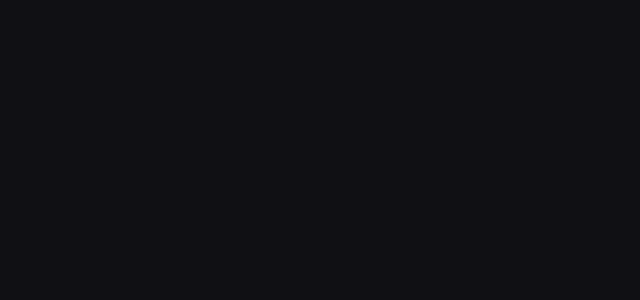
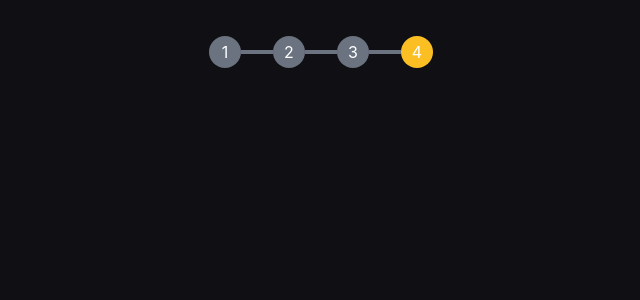
Before and after one commit to Sakshamyadav6/resume-builder, a React (Vite) app: page /others in a window 1280 px wide. Before the commit this address had no page. Shown: the top 300 px of the page, without its empty margins (319-959 px from the left). Built offline with nearby package versions, Linux system fonts and the light colour scheme.

Commit message:
feat:form

```diff
--- a/src/App.jsx
+++ b/src/App.jsx
@@ -2,12 +2,20 @@
 import "./output.css";
 import "./App.css";
 import Home from "./pages/Home";
+import Details from "./pages/Details";
+import Experiences from "./pages/Experiences";
+import Education from "./pages/Education";
+import Others from "./pages/Others";
 
 function App() {
   return (
     <>
       <Routes>
         <Route path="/" element={<Home />} />
+        <Route path="/details" element={<Details />} />
+        <Route path="/experiences" element={<Experiences />} />
+        <Route path="/education" element={<Education />} />
+        <Route path="/others" element={<Others />} />
       </Routes>
     </>
   );
--- /dev/null
+++ b/src/components/FormSteps.jsx
@@ -0,0 +1,104 @@
+import React from "react";
+
+const FormSteps = ({ step1, step2, step3, step4 }) => {
+  return (
+    <>
+      <div>
+        {step1 ? (
+          <>
+            <div className="flex items-center">
+              <div className="rounded-full bg-primary text-white w-8 h-8 flex items-center justify-center">
+                1
+              </div>
+              <div className="h-1 w-8 bg-primary"></div>
+              <div className="rounded-full bg-gray-500 text-white w-8 h-8 flex items-center justify-center">
+                2
+              </div>
+              <div className="h-1 w-8 bg-gray-500"></div>
+              <div className="rounded-full bg-gray-500 text-white w-8 h-8 flex items-center justify-center">
+                3
+              </div>
+              <div className="h-1 w-8 bg-gray-500"></div>
+              <div className="rounded-full bg-gray-500 text-white w-8 h-8 flex items-center justify-center">
+                4
+              </div>
+            </div>
+          </>
+        ) : (
+          <></>
+        )}
+        {step2 ? (
+          <>
+            <div className="flex items-center">
+              <div className="rounded-full bg-gray-500 text-white w-8 h-8 flex items-center justify-center">
+                1
+              </div>
+              <div className="h-1 w-8 bg-gray-500"></div>
+              <div className="rounded-full bg-primary text-white w-8 h-8 flex items-center justify-center">
+                2
+              </div>
+              <div className="h-1 w-8 bg-primary"></div>
+              <div className="rounded-full bg-gray-500 text-white w-8 h-8 flex items-center justify-center">
+                3
+              </div>
+              <div className="h-1 w-8 bg-gray-500"></div>
+              <div className="rounded-full bg-gray-500 text-white w-8 h-8 flex items-center justify-center">
+                4
+              </div>
+            </div>
+          </>
+        ) : (
+          <></>
+        )}
+        {step3 ? (
+          <>
+            <div className="flex items-center">
+              <div className="rounded-full bg-gray-500 text-white w-8 h-8 flex items-center justify-center">
+                1
+              </div>
+              <div className="h-1 w-8 bg-gray-500"></div>
+              <div className="rounded-full bg-gray-500 text-white w-8 h-8 flex items-center justify-center">
+                2
+              </div>
+              <div className="h-1 w-8 bg-gray-500"></div>
+              <div className="rounded-full bg-primary text-white w-8 h-8 flex items-center justify-center">
+                3
+              </div>
+              <div className="h-1 w-8 bg-primary"></div>
+              <div className="rounded-full bg-gray-500 text-white w-8 h-8 flex items-center justify-center">
+                4
+              </div>
+            </div>
+          </>
+        ) : (
+          <></>
+        )}
+        {step4 ? (
+          <>
+            <div className="flex items-center">
+              <div className="rounded-full bg-gray-500 text-white w-8 h-8 flex items-center justify-center">
+                1
+              </div>
+              <div className="h-1 w-8 bg-gray-500"></div>
+              <div className="rounded-full bg-gray-500 text-white w-8 h-8 flex items-center justify-center">
+                2
+              </div>
+              <div className="h-1 w-8 bg-gray-500"></div>
+              <div className="rounded-full bg-gray-500 text-white w-8 h-8 flex items-center justify-center">
+                3
+              </div>
+              <div className="h-1 w-8 bg-gray-500"></div>
+              <div className="rounded-full bg-primary text-white w-8 h-8 flex items-center justify-center">
+                4
+              </div>
+            </div>
+          </>
+        ) : (
+          <></>
+        )}
+      </div>
+    </>
+  );
+};
+
+export default FormSteps;
--- /dev/null
+++ b/src/pages/Details.jsx
@@ -0,0 +1,16 @@
+import React from "react";
+import FormSteps from "../components/FormSteps";
+
+const Details = () => {
+  return (
+    <>
+      <div className="flex justify-center mt-9">
+        <FormSteps step1 />
+
+        {/* <h1>Personal Details</h1> */}
+      </div>
+    </>
+  );
+};
+
+export default Details;
--- /dev/null
+++ b/src/pages/Education.jsx
@@ -0,0 +1,12 @@
+import React from "react";
+import FormSteps from "../components/FormSteps";
+
+const Education = () => {
+  return (
+    <div className="flex justify-center mt-9">
+      <FormSteps step3 />
+    </div>
+  );
+};
+
+export default Education;
--- /dev/null
+++ b/src/pages/Experiences.jsx
@@ -0,0 +1,12 @@
+import React from "react";
+import FormSteps from "../components/FormSteps";
+
+const Experiences = () => {
+  return (
+    <div className="flex justify-center mt-9">
+      <FormSteps step2 />
+    </div>
+  );
+};
+
+export default Experiences;
--- a/src/pages/Home.jsx
+++ b/src/pages/Home.jsx
@@ -1,10 +1,12 @@
 import React from "react";
 import "../output.css";
-import { Link } from "react-router-dom";
+import { Link, useNavigate } from "react-router-dom";
 
 const Home = () => {
-  const pagehandle = () => {
+  const navigate = useNavigate();
+  const pagehandle = (e) => {
     e.preventDefault();
+    navigate("/details");
   };
 
   return (
@@ -12,13 +14,13 @@
       <h1 className="text-primary text-4xl text-center font-mono font-bold mt-24">
         Resume Builder
       </h1>
-      <h4 className="text-center text-2xl text-gray-500 font-bold italic mt-32 tracking-widest">
+      <h4 className="text-center text-2xl text-gray-500 font-bold italic mt-32 tracking-widest hover:text-gray-300 transition-all cursor-pointer">
         “Your CV is just a commodity, Package yourself.” <br /> - Bernard Kelvin
         Clive
       </h4>
       <div className="flex justify-center mt-10">
         <button
-          class="bg-transparent border-gray-500 border-2 text-white font-mono font-semibold py-2 px-4 rounded-full transition duration-500 ease-in-out hover:border-primary hover:text-primary "
+          className="bg-transparent border-gray-500 border-2 text-white font-mono font-semibold py-2 px-4 rounded-full transition duration-500 ease-in-out hover:border-primary hover:text-primary "
           onClick={pagehandle}
         >
           Get Started
--- /dev/null
+++ b/src/pages/Others.jsx
@@ -0,0 +1,12 @@
+import React from "react";
+import FormSteps from "../components/FormSteps";
+
+const Others = () => {
+  return (
+    <div className="flex justify-center mt-9">
+      <FormSteps step4 />
+    </div>
+  );
+};
+
+export default Others;
```
